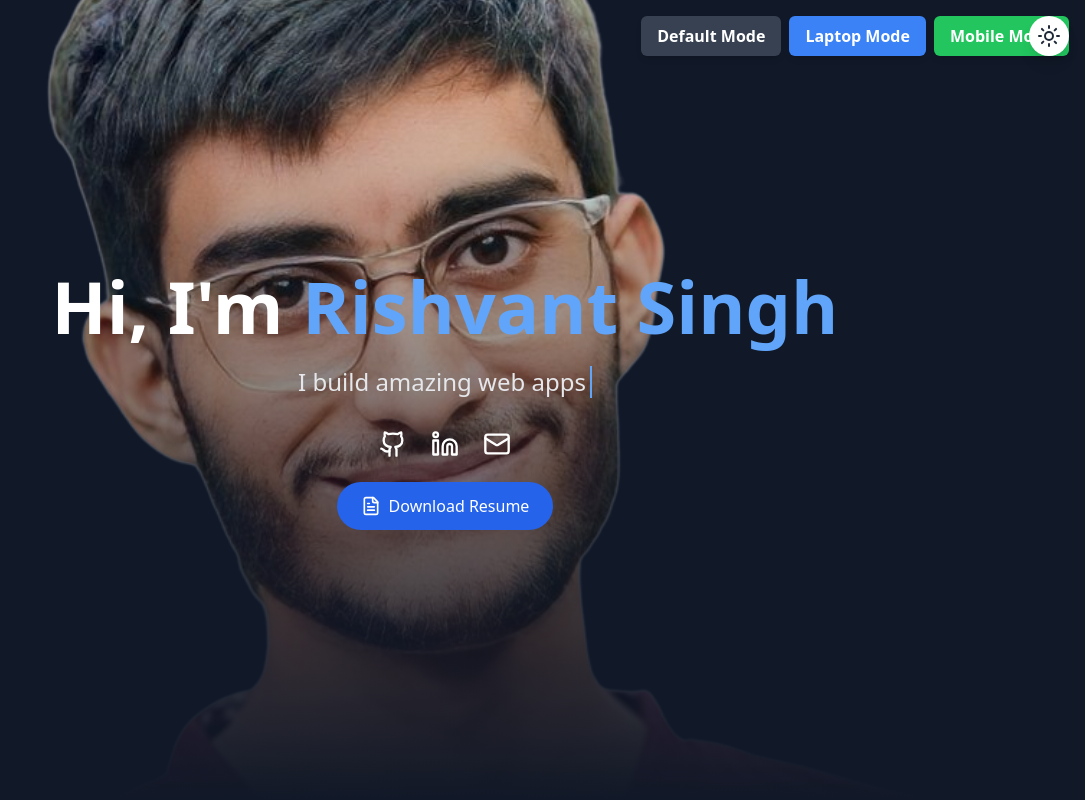
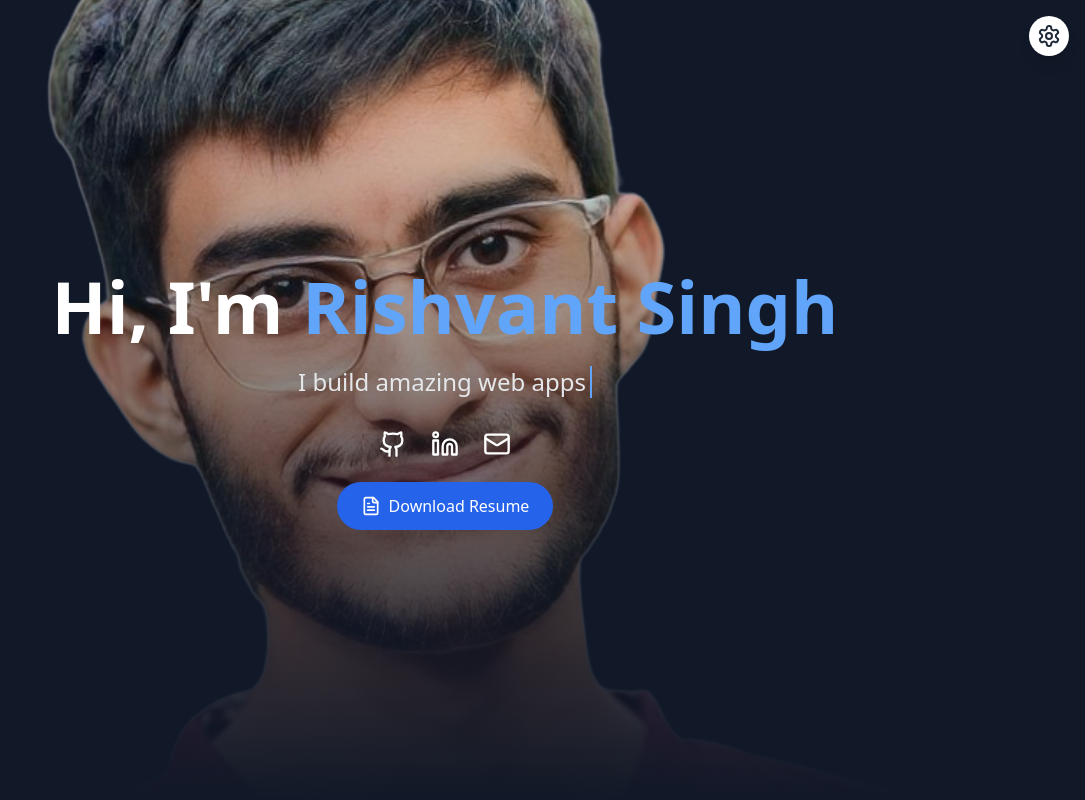
Before and after one commit to rishvant/Portfolio-v3, a React (Vite) app: page / in a window 1280 px wide. Shown: the top 800 px of the page, without its empty margins (195-1280 px from the left). Built offline with nearby package versions, Linux system fonts and the light colour scheme.

Commit message:
feat: add settings button

```diff
--- a/src/App.tsx
+++ b/src/App.tsx
@@ -1,4 +1,8 @@
-import { ThemeToggle } from "./components/ThemeToggle";
+import { useTheme } from "./hooks/useTheme";
+import { useState } from "react";
+import { MacbookFrame } from "./components/projects/MacbookFrame";
+import { MobileFrame } from "./components/Frames/MobileFrame";
+import { Settings } from "./components/Settings/SettingsButtons";
 import { Navbar } from "./components/layout/Navbar";
 import { Footer } from "./components/layout/Footer";
 import { HeroSection } from "./components/hero/HeroSection";
@@ -7,10 +11,6 @@ import { ExperienceSection } from "./components/sections/ExperienceSection";
 import { EducationSection } from "./components/sections/EducationSection";
 import { ProjectsSection } from "./components/sections/ProjectsSection";
 import { ContactSection } from "./components/sections/ContactSection";
-import { useTheme } from "./hooks/useTheme";
-import { useState } from "react";
-import { MacbookFrame } from "./components/projects/MacbookFrame";
-import { MobileFrame } from "./components/Frames/MobileFrame";
 import { motion } from "framer-motion";
 
 function App() {
@@ -23,29 +23,8 @@ function App() {
 
   return (
     <div className="min-h-screen bg-white dark:bg-gray-900 text-gray-900 dark:text-white transition-colors duration-300">
-      {/* Mode Switch Buttons */}
-      <div className="fixed top-4 right-4 z-50 flex gap-2">
-        <button
-          onClick={() => switchMode("default")}
-          className="px-4 py-2 bg-gray-700 text-white font-semibold rounded-md shadow-md hover:bg-gray-600 transition duration-300"
-        >
-          Default Mode
-        </button>
-        <button
-          onClick={() => switchMode("laptop")}
-          className="px-4 py-2 bg-blue-500 text-white font-semibold rounded-md shadow-md hover:bg-blue-400 transition duration-300"
-        >
-          Laptop Mode
-        </button>
-        <button
-          onClick={() => switchMode("mobile")}
-          className="px-4 py-2 bg-green-500 text-white font-semibold rounded-md shadow-md hover:bg-green-400 transition duration-300"
-        >
-          Mobile Mode
-        </button>
-      </div>
+      <Settings theme={theme} setTheme={setTheme} onModeSwitch={switchMode} />
 
-      {/* Conditional Rendering for Modes */}
       {mode === "laptop" ? (
         <motion.div
           initial={{ opacity: 0, scale: 0.9 }}
@@ -55,7 +34,6 @@ function App() {
         >
           <MacbookFrame>
             <div className="w-full h-full overflow-y-auto">
-              {/* Render your portfolio inside the laptop frame */}
               <iframe
                 src="/"
                 title="Portfolio"
@@ -83,7 +61,6 @@ function App() {
         </motion.div>
       ) : (
         <>
-          <ThemeToggle theme={theme} setTheme={setTheme} />
           <Navbar />
           <HeroSection />
           <SkillsSection />
--- /dev/null
+++ b/src/components/Settings/SettingsButtons.tsx
@@ -0,0 +1,81 @@
+import { motion, AnimatePresence } from "framer-motion";
+import {
+  Settings as SettingsIcon,
+  Laptop,
+  Smartphone,
+  RotateCcw,
+} from "lucide-react";
+import { useState } from "react";
+import { ThemeToggle } from "../ThemeToggle";
+import { Theme } from "../../types/theme";
+
+type SettingsProps = {
+  theme: Theme;
+  setTheme: (theme: Theme) => void;
+  onModeSwitch: (mode: "default" | "laptop" | "mobile") => void;
+};
+
+export const Settings = ({ theme, setTheme, onModeSwitch }: SettingsProps) => {
+  const [showSettings, setShowSettings] = useState(false);
+
+  return (
+    <>
+      <motion.div
+        whileHover={{ scale: 1.1 }}
+        whileTap={{ scale: 0.9 }}
+        onMouseEnter={() => setShowSettings(true)}
+        onMouseLeave={() => setShowSettings(false)}
+        className="fixed top-4 right-4 z-[52] cursor-pointer"
+      >
+        <button className="p-2 bg-gray-800 dark:bg-white text-white dark:text-gray-800 rounded-full shadow-lg">
+          <SettingsIcon />
+        </button>
+      </motion.div>
+
+      <AnimatePresence>
+        {showSettings && (
+          <motion.div
+            initial={{ opacity: 0, y: -20 }}
+            animate={{ opacity: 1, y: 0 }}
+            exit={{ opacity: 0, y: -20 }}
+            transition={{ duration: 0.3 }}
+            className="fixed bg-transparent h-fit z-[51] right-4 flex flex-col items-center justify-center gap-3"
+            onMouseEnter={() => setShowSettings(true)}
+            onMouseLeave={() => setShowSettings(false)}
+          >
+            <motion.button
+              whileHover={{ scale: 1.1 }}
+              whileTap={{ scale: 0.9 }}
+              onClick={() => onModeSwitch("default")}
+              className="p-2 bg-gray-800 text-white rounded-full shadow-lg mt-16"
+            >
+              <RotateCcw />
+            </motion.button>
+
+            <motion.button
+              whileHover={{ scale: 1.1 }}
+              whileTap={{ scale: 0.9 }}
+              onClick={() => onModeSwitch("laptop")}
+              className="p-2 bg-gray-800 text-white rounded-full shadow-lg"
+            >
+              <Laptop />
+            </motion.button>
+
+            <motion.button
+              whileHover={{ scale: 1.1 }}
+              whileTap={{ scale: 0.9 }}
+              onClick={() => onModeSwitch("mobile")}
+              className="p-2 bg-gray-800 text-white rounded-full shadow-lg"
+            >
+              <Smartphone />
+            </motion.button>
+
+            <div>
+              <ThemeToggle theme={theme} setTheme={setTheme} />
+            </div>
+          </motion.div>
+        )}
+      </AnimatePresence>
+    </>
+  );
+};
--- a/src/components/ThemeToggle.tsx
+++ b/src/components/ThemeToggle.tsx
@@ -1,6 +1,6 @@
-import { Moon, Sun } from 'lucide-react';
-import { motion } from 'framer-motion';
-import type { Theme } from '../types/theme';
+import { Moon, Sun } from "lucide-react";
+import { motion } from "framer-motion";
+import type { Theme } from "../types/theme";
 
 interface ThemeToggleProps {
   theme: Theme;
@@ -12,10 +12,10 @@ export function ThemeToggle({ theme, setTheme }: ThemeToggleProps) {
     <motion.button
       whileHover={{ scale: 1.1 }}
       whileTap={{ scale: 0.9 }}
-      onClick={() => setTheme(theme === 'dark' ? 'light' : 'dark')}
-      className="fixed top-4 right-4 p-2 rounded-full bg-gray-800 dark:bg-white text-white dark:text-gray-800 z-50 shadow-lg"
+      onClick={() => setTheme(theme === "dark" ? "light" : "dark")}
+      className="p-2 rounded-full bg-gray-800 dark:bg-white text-white dark:text-gray-800 z-50 shadow-lg"
     >
-      {theme === 'dark' ? <Sun size={24} /> : <Moon size={24} />}
+      {theme === "dark" ? <Sun size={24} /> : <Moon size={24} />}
     </motion.button>
   );
 }
```
